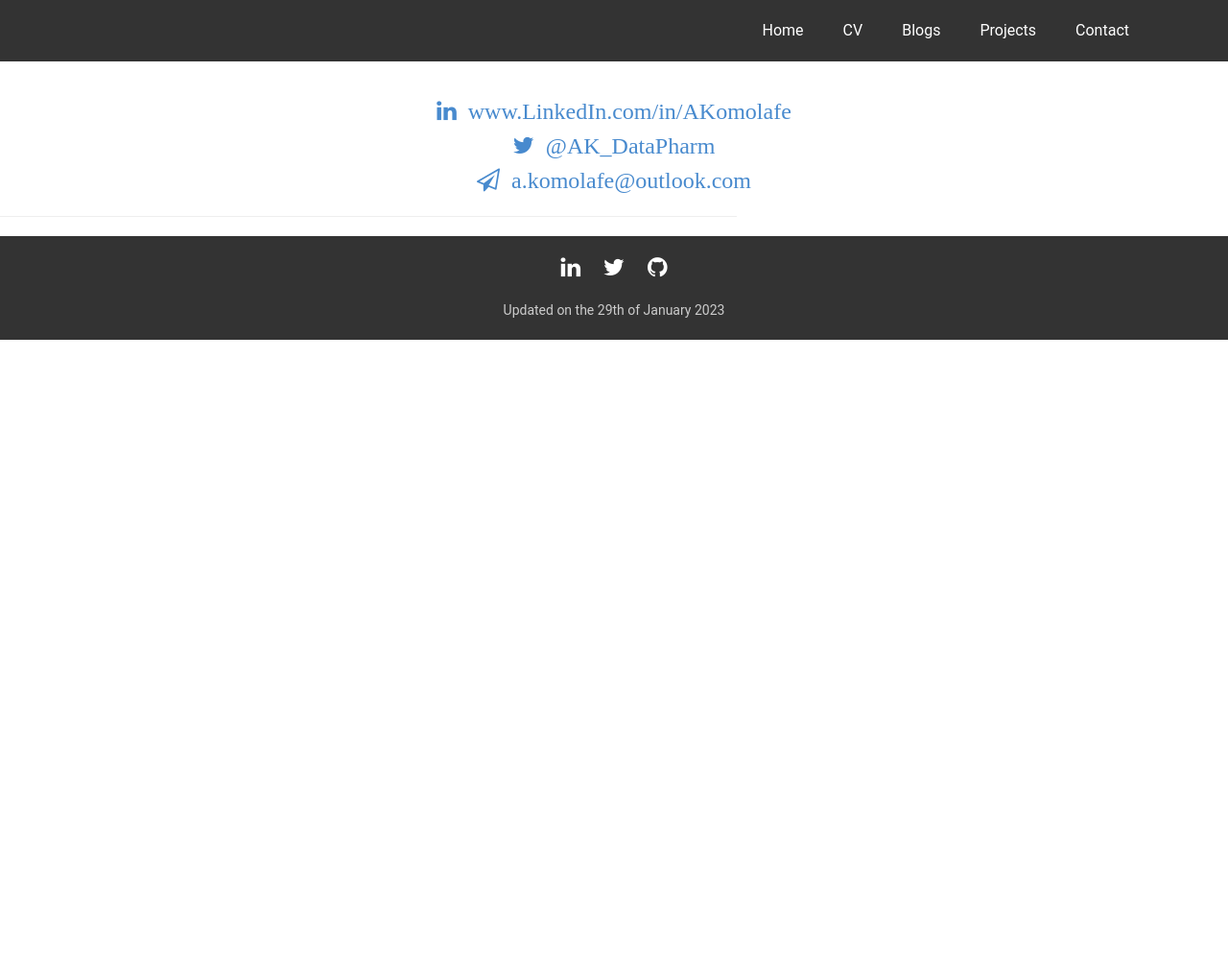
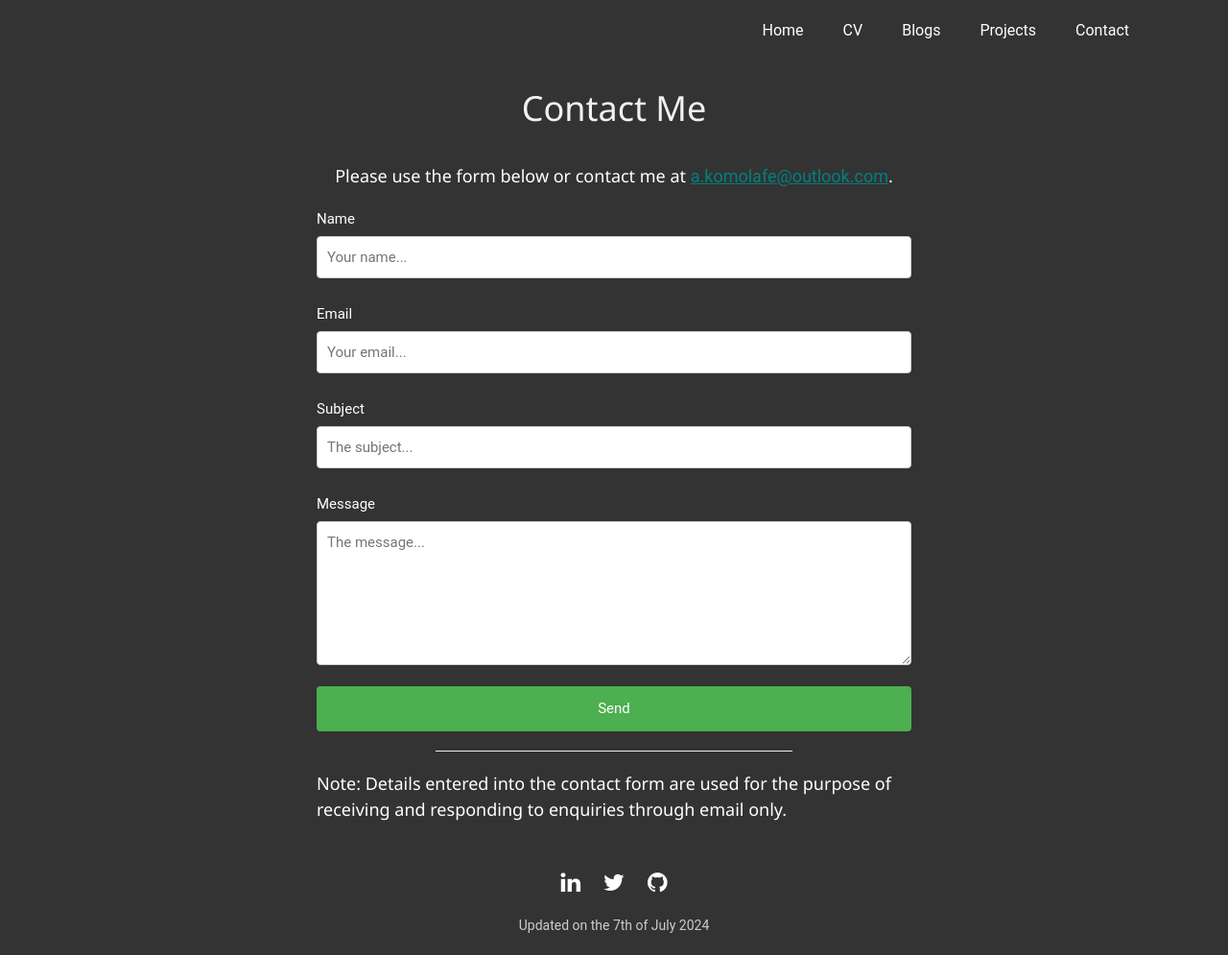
Before and after one commit to Adenrele/Web_Portfolio, a Flask app: page /contact in a window 1280 px wide. Shown: the whole page at 96% size. Before the commit the page ends 354 px from the top, so only its background shows below. Run offline with Flask 3, Linux system fonts and the light colour scheme.

Commit message:
contact page updated

```diff
--- /dev/null
+++ b/static/css/contact.css
@@ -0,0 +1,83 @@
+.contact {
+    display: flex;
+    flex-direction: column;
+    background-color: #333; /* Dark background color */
+    color: white; /* White text color */
+    min-height: 100vh;
+    width: 100vw;
+    padding: 20px;
+    margin-top: 7vh;
+  }
+
+  .contact .title {
+    margin-bottom: 20px;
+  }
+
+  .contact h5 {
+    margin-bottom: 20px;
+  }
+
+  .contact .field {
+    margin-bottom: 10px;
+  }
+
+  .contact form {
+    width: 50%;
+    align-self: center;
+  }
+
+  .contact form .hide {
+    display: none; /* Hide the hidden_tag div if necessary */
+  }
+
+  .contact .flash {
+    color: red; /* Example: Red color for error messages */
+  }
+
+  .contact form input[type="text"],
+  .contact form input[type="email"],
+  .contact form textarea {
+    width: 100%;
+    padding: 10px;
+    border: 1px solid #ccc;
+    border-radius: 4px;
+    box-sizing: border-box;
+    margin-top: 6px;
+    margin-bottom: 16px;
+  }
+
+  .contact form input[type="submit"] {
+    background-color: #4CAF50; /* Green submit button */
+    color: white;
+    padding: 12px 20px;
+    border: none;
+    border-radius: 4px;
+    cursor: pointer;
+    width: 100%;
+  }
+
+  .contact form input[type="submit"]:hover {
+    background-color: #45a049;
+  }
+
+  .contact form textarea {
+    resize: vertical; /* Allow vertical resize of textarea */
+    height: 150px; /* Set initial height for textarea */
+  }
+
+  .contact hr {
+    margin-top: 20px;
+    margin-bottom: 20px;
+  }
+
+  .contact h5:last-child {
+    margin-bottom: 0; /* Remove bottom margin from last h5 element */
+  }
+
+h5{
+    align-self: center;
+}
+hr{
+    margin: auto;
+
+}
--- a/static/css/main.css
+++ /dev/null
@@ -1,49 +0,0 @@
-
-.contact form {
-    margin-top: 0px;
-    padding: 0px 30px;
-}
-.contact h3 {
-    color: #488ace;
-    text-align: center;
-    font-weight: 600;
-    margin-top: 0px;
-    margin-bottom: 0px;
-}
-.contact p {
-    margin: 0 0px 10px;
-    margin-left: 0px!important;
-}
-.contact label {
-    display: none;
-}
-.contact input {
-   width: 100%;
-    border: none;
-    border: 1px solid #dddddd78;
-    padding: 10px;
-    border-radius: 4px;
-}
-.contact textarea#message {
-    width: 100%;
-    height: 122px;
-    border: 1px solid #dddddd78;
-    border-radius: 4px;
-    padding: 10px;
-}
-.contact input#submit {
-    color: white;
-    background: linear-gradient(0.25turn,#008080, green);
-    float: right;
-    border: none;
-    border-radius: 4px;
-    padding: 15px 23px;
-    /* margin-right: 10px; */
-    box-shadow: 0px 0px 4px 0px #008080;
-    margin-top: 15px;
-}
-
-.contact h1 {
-
-    text-align: center;
-}
--- a/templates/contact.html
+++ b/templates/contact.html
@@ -3,29 +3,10 @@
 
 <div class="contact">
 
+  <h1 class = "title">Contact Me</h1>
 
-  <h1 class = "w3-text-grey">Contact Me</h1>
 
-  <br>
-
-  <h3>
-  <a style="text-decoration: none; " href="https://www.linkedin.com/in/akomolafe/" target=""
-  class="fa fa-linkedin w3-hover-opacity">&nbsp; www.LinkedIn.com/in/AKomolafe </a>
-
-<br>
-
-<a style="text-decoration: none; text-align: left" href="https://twitter.com/Ak_DataPharm" target=""
-  class="fa fa-twitter w3-hover-opacity">&nbsp; @AK_DataPharm </a>
-
-<br>
-  <a style="text-decoration: none; text-align: left" href="mailto:a.komolafe@outlook.com" target=""
-  class="fa fa-paper-plane-o w3-hover-opacity">&nbsp; a.komolafe@outlook.com </a>
-  </h3>
-
-  <hr>
-
-  <!--
-  <h5>Please use the form below or contact me at <a style="color:teal" class="w3-hover-opacity" href="mailto:a.komolafe@outlook.com">a.komolafe@outlook.com</a> to interact through email.</h5>
+  <h5>Please use the form below or contact me at <a style="color:teal" class="w3-hover-opacity" href="mailto:a.komolafe@outlook.com">a.komolafe@outlook.com</a>.</h5>
 
   {% if success %}
   <p>Thank you for your message. I'll get back to you shortly.</p>
@@ -50,37 +31,39 @@
 
 
 
+
     <form action="{{ url_for('contact') }}" method=post>
 
+      <div class="hide">
       {{ form.hidden_tag }}
+      </div>
 
-      <p>
+      <div class="field">
         {{ form.name.label }} <br>
         {{ form.name(placeholder = 'Your name...') }}
-      </p>
+      </div>
 
-      <p>
+      <div class="field">
         {{ form.email.label }} <br>
         {{ form.email (placeholder = 'Your email...') }}
-      </p>
+      </div>
 
-      <p>
+      <div class="field">
 
         {{ form.subject.label }} <br>
         {{ form.subject (placeholder = 'The subject...') }}
-      </p>
+      </div>
 
-      <p>
+      <div class="field">
         {{ form.message.label }} <br>
         {{ form.message (placeholder = 'The message...')}}
       </p>
 
-      <p class="w3-hover-opacity">
+      <div class="field">
         {{ form.submit }}
-      </p>
+      </div>
 
     </form>
-    <br><br> <br>
 
   <hr>
   <h5> Note: Details entered into the contact form are used for the purpose of receiving and responding to
@@ -89,6 +72,6 @@
 
   {% endif %}
 
--->
+
 </div>
 {% endblock %}
--- a/templates/layout.html
+++ b/templates/layout.html
@@ -10,7 +10,7 @@
   <link rel="stylesheet" href="https://www.w3schools.com/w3css/4/w3.css">
   <link rel="stylesheet" href="https://fonts.googleapis.com/css?family=Raleway">
   <link rel="stylesheet" href="https://cdnjs.cloudflare.com/ajax/libs/font-awesome/4.7.0/css/font-awesome.min.css">
-  <link rel="stylesheet" href="{{url_for('static',filename='css/main.css')}}">
+  <link rel="stylesheet" href="{{url_for('static',filename='css/contact.css')}}">
   <link rel="stylesheet" href="{{url_for('static',filename='css/layout.css')}}">
   <link rel="stylesheet" href="{{url_for('static',filename='css/home.css')}}">
   <link rel="stylesheet" href="{{url_for('static',filename='css/CV.css')}}">
@@ -49,7 +49,7 @@
       </div>
 
       <div class="last-updated">
-      <span>  Updated on the 29th of January 2023 </span>
+      <span>  Updated on the 7th of July 2024 </span>
     </div>
     </footer>
 </body>
```
